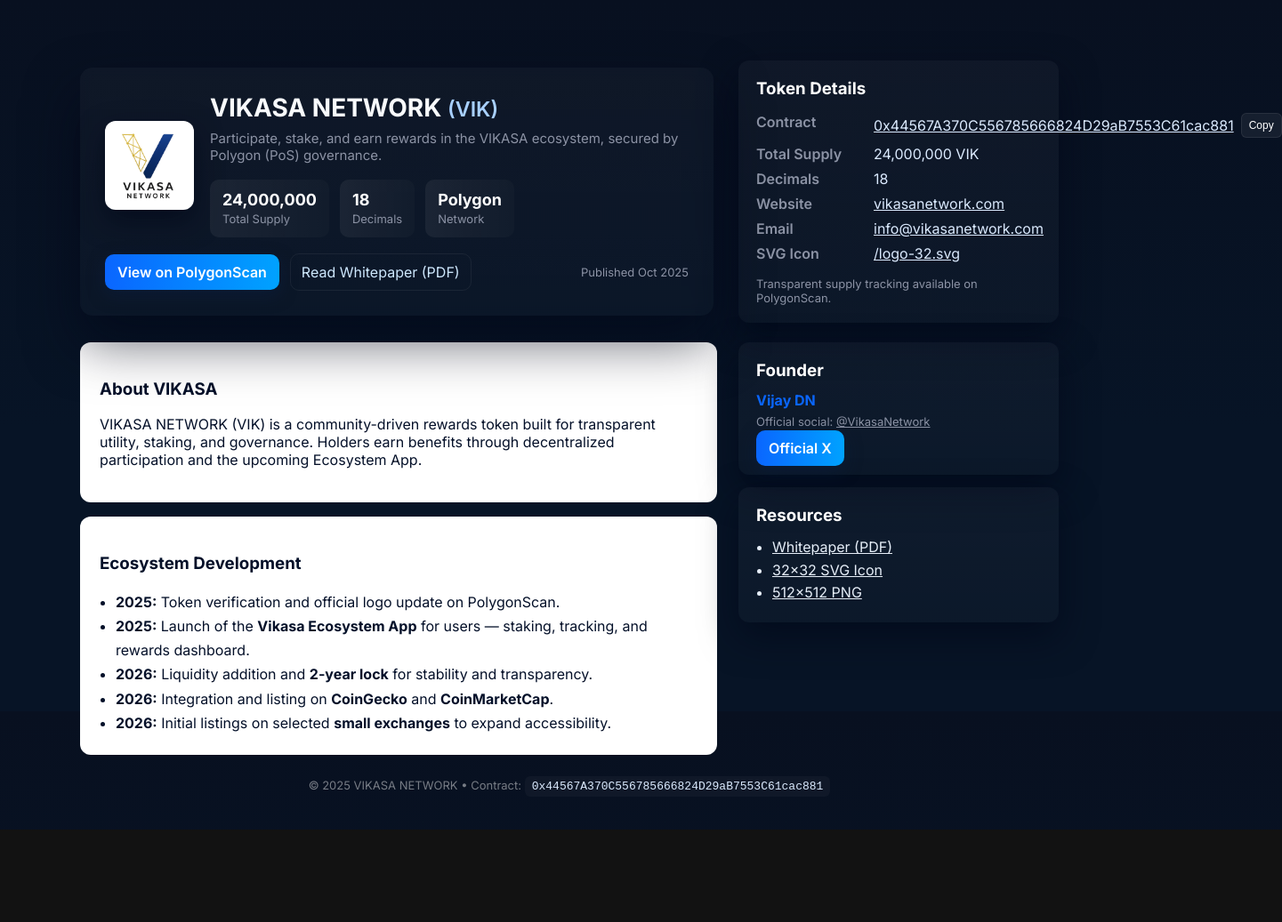
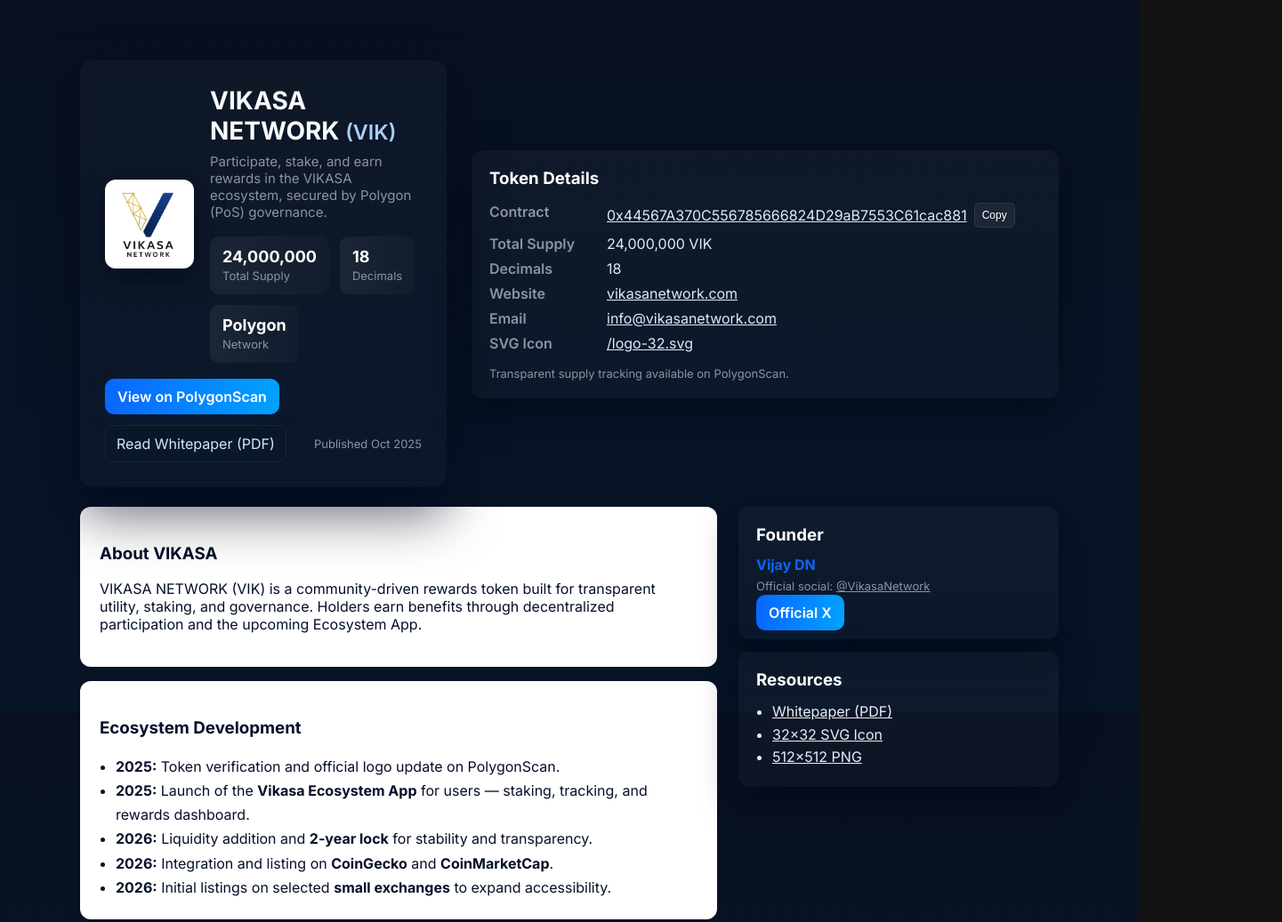
Before and after one commit to vikasanetwork/vikasa-site, a plain HTML site: page index.html in a window 1280 px wide. Shown: the top 1037 px of the page at 89% size, 1441 px wide, since content can reach past the window. Before the commit the page ends 933 px from the top, so only its background shows below. Drawn offline with Linux system fonts and the light colour scheme.

Commit message:
Update index.html

```diff
--- a/index.html
+++ b/index.html
@@ -41,10 +41,10 @@
     }
     .wrap{max-width:var(--container);margin:40px auto;padding:28px;}
     /* Added back top grid layout for Hero + Token Details */
-    .top{display:grid;grid-template-columns:1fr 360px;gap:28px;align-items:center;margin-bottom:20px;}
+    .top{display:grid;grid-template-columns:1fr 660px;gap:28px;align-items:center;margin-bottom:20px;}
     @media(max-width:920px){.top{grid-template-columns:1fr}}
     /* Adjusted for mobile: full width padding */
-    @media(max-width:600px){.wrap{padding:20px;margin:20px auto;}}
+    @media(max-width:600px){.wrap{padding:100px;margin:100px auto;}}
 
     .hero{
       background:linear-gradient(180deg,rgba(255,255,255,0.03),rgba(255,255,255,0.02)); /* Used gradient for consistency */
```
